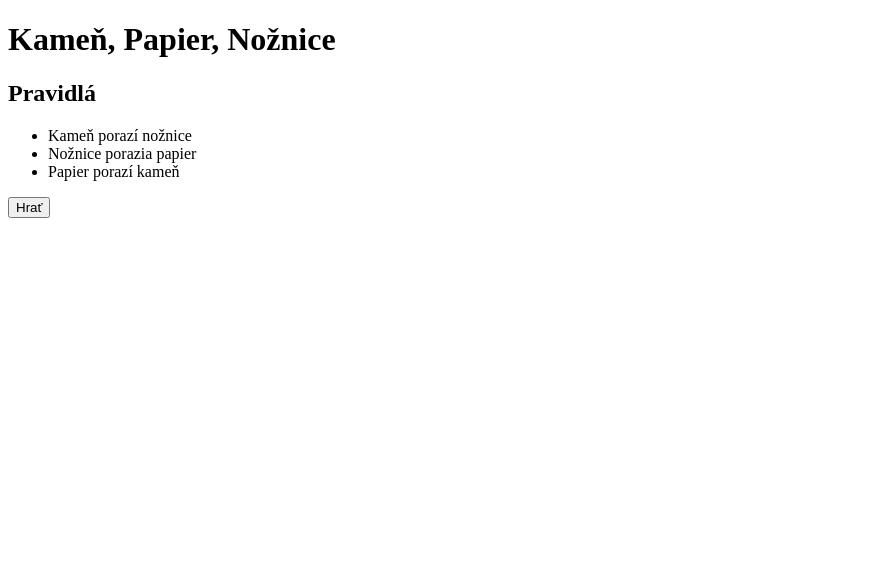
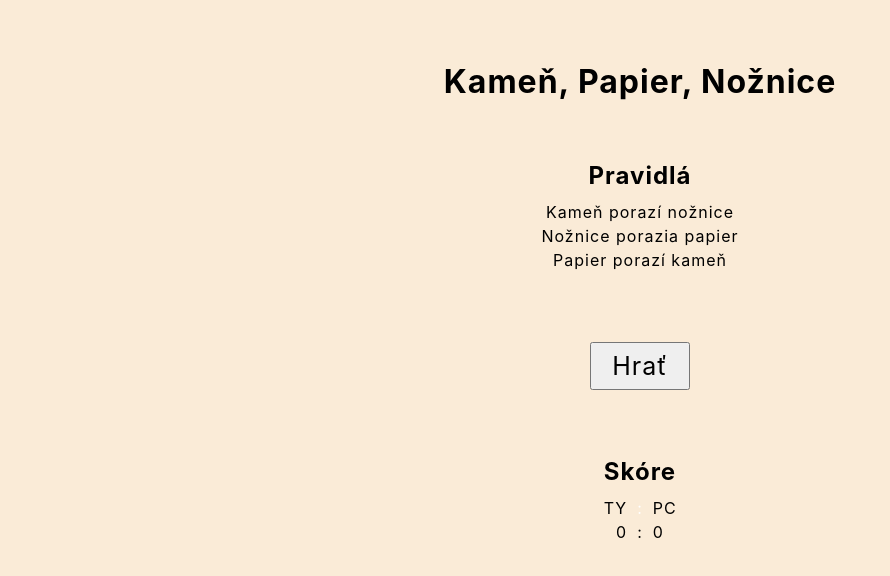
Before and after one commit to Pavol-Panisz/wezeo_js1, a plain HTML site: page index.html in a window 1280 px wide. Shown: the whole page, without its empty margins (0-890 px from the left). Drawn offline with Linux system fonts and the light colour scheme.

Commit message:
done besides console logs

```diff
--- a/game.js
+++ b/game.js
@@ -11,6 +11,7 @@ let userPoints = 0;
 let pcPoints = 0;
 
 let matchResults = [];
+let matchResultStr = "History<br>";
 
 function onClickPlay()
 {
@@ -43,22 +44,29 @@ function onClickPlay()
     // record the match result in an array
     result = {whoWon, pcInput, userInput};
     matchResults.push(result);
-    console.log(matchResults);
+    // console.log(matchResults);
+    matchResultStr += "winner: " + whoWon + " | pc: " + pcInput + " | user: " + userInput + "<br>";
+    document.getElementById("history-text").innerHTML = matchResultStr;
 
     if (whoWon == "user")
     {
         userPoints++;
+        document.getElementById("user-point-display").innerHTML = userPoints;
         alert(`Vyhral/a si!\n\n(Ty: ${inputToWordMap.get(userInput)} | Počítač: ${inputToWordMap.get(pcInput)})`);
     }
     else if (whoWon == "pc")
     {
         pcPoints++;
+        document.getElementById("pc-point-display").innerHTML = pcPoints;
         alert(`Prehral/a si!\n\n(Ty: ${inputToWordMap.get(userInput)} | Počítač: ${inputToWordMap.get(pcInput)})`);
     }
     else
     {
         alert(`Remíza!\n\n(Ty: ${inputToWordMap.get(userInput)} | Počítač: ${inputToWordMap.get(pcInput)})`);
     }
+
+    // after the game is done, change the button text
+    document.getElementById("play-button").innerHTML = "Hrať znova";
 }
 
 function getUserInput()
--- a/index.html
+++ b/index.html
@@ -3,19 +3,55 @@
     <head>
         <title>Kamen Papier Noznice</title>
         <script src="game.js"></script>
+        <link rel="stylesheet" href="styles.css">
     </head>
     <body>
-        <h1>Kameň, Papier, Nožnice</h1>
-        <div>
-            <h2>Pravidlá</h2>
-            <ul>
-                <li>Kameň porazí nožnice</li>
-                <li>Nožnice porazia papier</li>
-                <li>Papier porazí kameň</li>
-            </ul>
+        <div class="container center">
+            <h1 class="margin-v-70">Kameň, Papier, Nožnice</h1>
+            <div class="center text-center">
+                <h2>Pravidlá</h2>
+
+                <div class="margin-t-12">
+                    Kameň porazí nožnice<br>
+                    Nožnice porazia papier<br>
+                    Papier porazí kameň
+                </div>
+
+            </div>
+            <div class="center margin-v-70">
+                <button id="play-button" type="button" onclick="onClickPlay()">
+                    Hrať
+                </button>
+            </div>
+
+            <!-- score display -->
+            <div class="margin-v-70">
+
+                <h2 class="center">Skóre</h2>
+
+                <div class="flex-row margin-t-12">
+                    <div class="flex-equal-size text-right">TY</div>
+                    <div class="text-center text-white padding-h-10">:</div>
+                    <div class="flex-equal-size">PC</div>
+                </div>
+                <div class="flex-row">
+                    <div id="user-point-display" class="flex-equal-size text-right">0</div>
+                    <div class="text-center padding-h-10">:</div>
+                    <div id="pc-point-display" class="flex-equal-size">0</div>
+                </div>
+            </div>
+
         </div>
-        <button type="button" onclick="onClickPlay()">
-            Hrať
-        </button>
+
+         <!-- history display -->
+         <div id="history">
+            <div>
+                <!-- "History" will go here -->
+                <div id="history-text">
+                    <!-- here goes the history text -->
+                </div>
+            </div>
+        </div>
+
     </body>
 </html>
--- /dev/null
+++ b/styles.css
@@ -0,0 +1,59 @@
+* {
+    margin: 0;
+    padding: 0;
+    font-family: "SF Pro Display", sans-serif;
+    line-height: 24px;
+    letter-spacing: 1px;
+}
+
+/* centers its child and constraints it to 1320px-wide */
+.container {
+    max-width: 1296px;
+    padding: 0 12px 0 12px;
+    margin: auto;
+}
+.center {
+    width: max-content;
+    margin: auto;
+}
+.text-center {
+    text-align: center;
+}
+.text-right {
+    text-align: right;
+}
+.flex-row {
+    display: flex;
+    flex-direction: row;
+}
+.flex-equal-size {
+    flex-basis: 0;
+    flex-grow: 1;
+}
+.text-white
+{
+     color: white;
+}
+.padding-h-10 {
+    padding: 0px 10px;
+}
+
+.margin-v-70 {
+    margin: 70px auto;
+}
+.margin-t-12 {
+    margin-top: 12px;
+}
+#play-button {
+    padding: 10px 20px;
+    font-size: 25px;
+}
+
+#history {
+    position: absolute;
+    bottom: 0px;
+    right: 10px;
+}
+body {
+    background-color: antiquewhite;
+}
```
